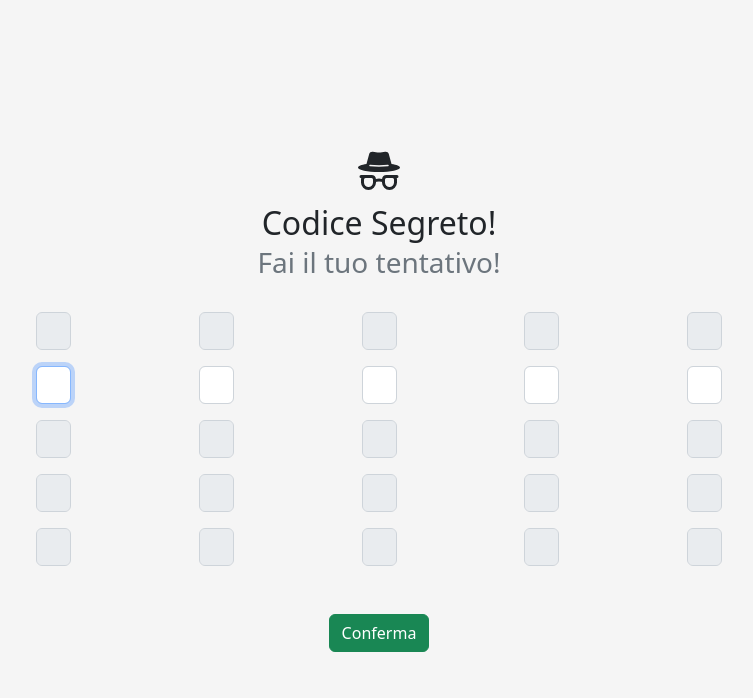
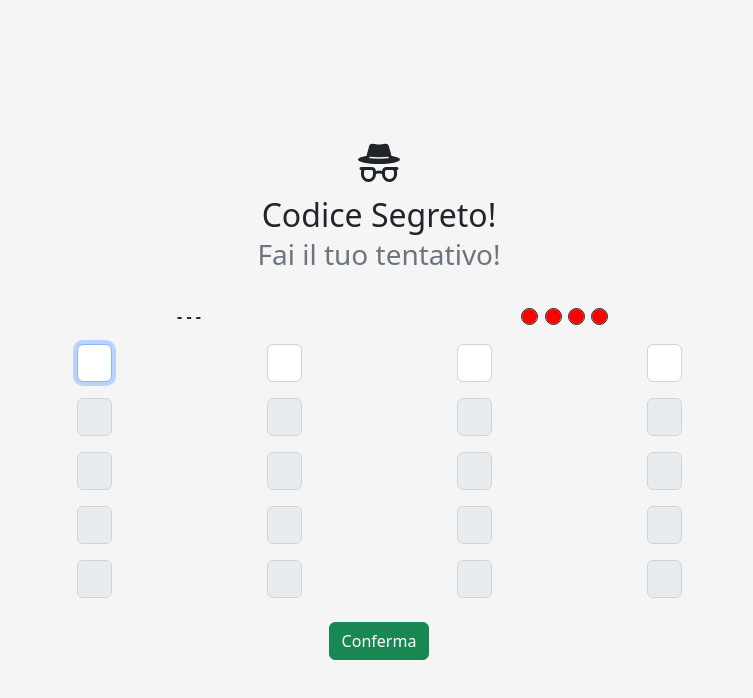
Before and after one commit to delpilore/codicesegreto, a plain HTML site: page index.html in a window 1280 px wide. Both pictures are taken after a click on the button "Conferma". Shown: the whole page, without its empty margins (261-1014 px from the left). Drawn offline with nearby package versions, Linux system fonts and the light colour scheme.

Commit message:
Gioco "semplificato" 4 numeri invece che 5 più storico tentativi

```diff
--- a/index.html
+++ b/index.html
@@ -39,7 +39,7 @@
                 </h2>
             </div>
         </div>
-        <div class="row justify-content-md-center">
+        <div id="riga1" class="row justify-content-md-center">
             <div class="col">
                 <!-- PLACEHOLDER -->
             </div>
@@ -55,17 +55,20 @@
             <div class="col d-flex justify-content-center">
                 <input type="number" class="form-control" id="4" style="width: 35px">
             </div>
-            <div class="col d-flex justify-content-center">
+            <!-- <div class="col d-flex justify-content-center">
                 <input type="number" class="form-control" id="5" style="width: 35px">
-            </div>
+            </div> -->
             <div class="col">
                 <!-- PLACEHOLDER -->
             </div>
         </div>
 
-        <div class="row justify-content-md-center mt-3">
+        <div id="riga5" class="row justify-content-md-center mt-3">
             <div class="col">
                 <!-- PLACEHOLDER -->
+            </div>
+            <div class="col d-flex justify-content-center">
+                <input type="number" class="form-control" id="5" style="width: 35px" disabled>
             </div>
             <div class="col d-flex justify-content-center">
                 <input type="number" class="form-control" id="6" style="width: 35px" disabled>
@@ -76,26 +79,41 @@
             <div class="col d-flex justify-content-center">
                 <input type="number" class="form-control" id="8" style="width: 35px" disabled>
             </div>
+            <!-- <div class="col d-flex justify-content-center">
+                <input type="number" class="form-control" id="10" style="width: 35px" disabled>
+            </div> -->
+            <div class="col">
+                <!-- PLACEHOLDER -->
+            </div>
+        </div>
+
+        <div id="riga9" class="row justify-content-md-center mt-3">
+            <div class="col">
+                <!-- PLACEHOLDER -->
+            </div>
             <div class="col d-flex justify-content-center">
                 <input type="number" class="form-control" id="9" style="width: 35px" disabled>
             </div>
             <div class="col d-flex justify-content-center">
                 <input type="number" class="form-control" id="10" style="width: 35px" disabled>
             </div>
+            <div class="col d-flex justify-content-center">
+                <input type="number" class="form-control" id="11" style="width: 35px" disabled>
+            </div>
+            <div class="col d-flex justify-content-center">
+                <input type="number" class="form-control" id="12" style="width: 35px" disabled>
+            </div>
+            <!-- <div class="col d-flex justify-content-center">
+                <input type="number" class="form-control" id="15" style="width: 35px" disabled>
+            </div> -->
             <div class="col">
                 <!-- PLACEHOLDER -->
             </div>
         </div>
 
-        <div class="row justify-content-md-center mt-3">
+        <div id="riga13" class="row justify-content-md-center mt-3">
             <div class="col">
                 <!-- PLACEHOLDER -->
-            </div>
-            <div class="col d-flex justify-content-center">
-                <input type="number" class="form-control" id="11" style="width: 35px" disabled>
-            </div>
-            <div class="col d-flex justify-content-center">
-                <input type="number" class="form-control" id="12" style="width: 35px" disabled>
             </div>
             <div class="col d-flex justify-content-center">
                 <input type="number" class="form-control" id="13" style="width: 35px" disabled>
@@ -106,17 +124,20 @@
             <div class="col d-flex justify-content-center">
                 <input type="number" class="form-control" id="15" style="width: 35px" disabled>
             </div>
+            <div class="col d-flex justify-content-center">
+                <input type="number" class="form-control" id="16" style="width: 35px" disabled>
+            </div>
+            <!-- <div class="col d-flex justify-content-center">
+                <input type="number" class="form-control" id="20" style="width: 35px" disabled>
+            </div> -->
             <div class="col">
                 <!-- PLACEHOLDER -->
             </div>
         </div>
 
-        <div class="row justify-content-md-center mt-3">
+        <div id="riga17" class="row justify-content-md-center mt-3">
             <div class="col">
                 <!-- PLACEHOLDER -->
-            </div>
-            <div class="col d-flex justify-content-center">
-                <input type="number" class="form-control" id="16" style="width: 35px" disabled>
             </div>
             <div class="col d-flex justify-content-center">
                 <input type="number" class="form-control" id="17" style="width: 35px" disabled>
@@ -130,12 +151,15 @@
             <div class="col d-flex justify-content-center">
                 <input type="number" class="form-control" id="20" style="width: 35px" disabled>
             </div>
+            <!-- <div class="col d-flex justify-content-center">
+                <input type="number" class="form-control" id="25" style="width: 35px" disabled>
+            </div> -->
             <div class="col">
                 <!-- PLACEHOLDER -->
             </div>
         </div>
 
-        <div class="row justify-content-md-center mt-3">
+        <div id="riga21" class="row justify-content-md-center mt-3">
             <div class="col">
                 <!-- PLACEHOLDER -->
             </div>
@@ -151,16 +175,16 @@
             <div class="col d-flex justify-content-center">
                 <input type="number" class="form-control" id="24" style="width: 35px" disabled>
             </div>
-            <div class="col d-flex justify-content-center">
-                <input type="number" class="form-control" id="25" style="width: 35px" disabled>
-            </div>
+            <!-- <div class="col d-flex justify-content-center">
+                <input type="number" class="form-control" id="30" style="width: 35px" disabled>
+            </div> -->
             <div class="col">
                 <!-- PLACEHOLDER -->
             </div>
         </div>
 
-        <div class="row justify-content-md-center mt-5">
-            <div class="col d-flex justify-content-center">
+        <div class="row justify-content-md-center mt-4">
+            <div id="res" class="col d-flex justify-content-center">
                 <button type="button" id="conferma" class="btn btn-success">Conferma</button>
             </div>
         </div>
@@ -168,6 +192,7 @@
   </body>
 
   <script>
+    // Funzione che esegue lo shuffle di un array
     String.prototype.shuffle = function () {
         var a = this.split(""),
             n = a.length;
@@ -188,28 +213,45 @@
 
         // Genero il codice basato sulla data di oggi e poi gli do uno shuffle
         var codice_di_oggi = String(Math.round(-bar.getTime()*bar.getDate()*0.314));
-        codice_di_oggi = codice_di_oggi.substring(1, 6).shuffle();
+        codice_di_oggi = codice_di_oggi.substring(1, 5).shuffle();
 
-        // Stampo per sicurezza
-        console.log(codice_di_oggi);
         return codice_di_oggi;
     }
 
-    function checkProva(codice, prova){
+    function checkProva(codice, prova, provaFormatted, rigaProva){
         var a = codice.split("")
         var b = prova.split("")
         var cont_esatte = 0;
         var cont_posto_sbagliato = 0;
-        for(var i = 0; i < 5; i++) {
+        for(var i = 0; i < 4; i++) {
             if(a[i]==b[i])
                 cont_esatte++;
             else if (codice.includes(b[i]))
                 cont_posto_sbagliato++;
         }
 
-        alert("Hai inserito: " + cont_esatte + " numeri al posto giusto, " + cont_posto_sbagliato + " al posto sbagliato e " + (5-cont_esatte-cont_posto_sbagliato) + " sbagliati e non presenti!");
+        var risultato = "";
+        for(var i = 0; i< cont_esatte; i++){
+            risultato = risultato + '<div class="circle" style="background: green;"></div>&nbsp;&nbsp;'
+        }
 
-        if(cont_esatte==5)
+        for(var i = 0; i< cont_posto_sbagliato; i++){
+            risultato = risultato + '<div class="circle" style="background: yellow;"></div>&nbsp;&nbsp;'
+        }
+
+        var sbagliate = 4-cont_esatte-cont_posto_sbagliato;
+        for(var i = 0; i< sbagliate; i++){
+            risultato = risultato + '<div class="circle" style="background: red;"></div>&nbsp;&nbsp;'
+        }
+
+        $("#"+rigaProva).hide().html('<div class="col"></div> \
+                                      <div class="col-4 d-flex justify-content-center" style="align-items: center;"> \
+                                            <b>'+ provaFormatted +'</b> \
+                                      </div> \
+                                      <div class="col-4 d-flex justify-content-center" style="align-items: center;">'+ risultato +' \
+                                      </div><div class="col"></div>').fadeIn('slow');
+
+        if(cont_esatte==4)
             return "vinto";
         else
             return "in corso";
@@ -219,7 +261,7 @@
         // Appena carico la pagina vado subito sul primo campo disponibile e setto come primo campo attivo 1 e come ultimo campo attivo 5
         $("#1").focus();
         var activeFirstSlot = 1;
-        var activeLastSlot = 5;
+        var activeLastSlot = 4;
 
         // Dovrebbe generare la stessa per tutti e per il giorno corrente
         var codice = generateCodice();
@@ -252,27 +294,30 @@
         // Click per provare se è il codice giusto
         $("#conferma").click(function(){
             var prova = "";
+            var provaFormatted = "";
             for(var i = activeFirstSlot; i<=activeLastSlot; i++){
                 prova = prova + String($("#"+i).val());
+                if (i==activeLastSlot)
+                    provaFormatted = provaFormatted + String($("#"+i).val())
+                else
+                    provaFormatted = provaFormatted + String($("#"+i).val()) + " - "
                 $("#"+i).prop('disabled', true);
             }
 
-            var result = checkProva(codice,prova);
+            var result = checkProva(codice, prova, provaFormatted, "riga"+activeFirstSlot);
 
             if(result == "vinto"){
-                alert("Gioco terminato! Hai vinto!")
-                $("#conferma").prop('disabled', true);
+                $("#res").html('<b> HAI VINTO! </b>')
                 $(".form-control").prop('disabled', true);
             }
             else
             {
-                activeFirstSlot = activeFirstSlot + 5;
-                activeLastSlot = activeLastSlot + 5;
+                activeFirstSlot = activeFirstSlot + 4;
+                activeLastSlot = activeLastSlot + 4;
 
                 // Potrei aver terminato le righe e quindi aver terminato il gioco prima di aver indovinato!
-                if(activeFirstSlot > 25){
-                    alert("Gioco terminato! Il codice giusto era " + codice)
-                    $("#conferma").prop('disabled', true);
+                if(activeFirstSlot > 24){
+                    $("#res").html('<span class="text-center">Gioco terminato! <br> Il codice giusto era <br> <b> ' + codice + ' </b></span>')
                 }
                 else{
                     for(var i = activeFirstSlot; i<=activeLastSlot; i++){
--- a/style.css
+++ b/style.css
@@ -25,3 +25,10 @@ input::-webkit-inner-spin-button {
 input[type=number] {
     -moz-appearance:textfield; /* Firefox */
 }
+
+.circle{
+    border-radius: 50%;
+    width: 15px;
+    height: 15px;
+    outline: 1px solid #242323;
+}
```
